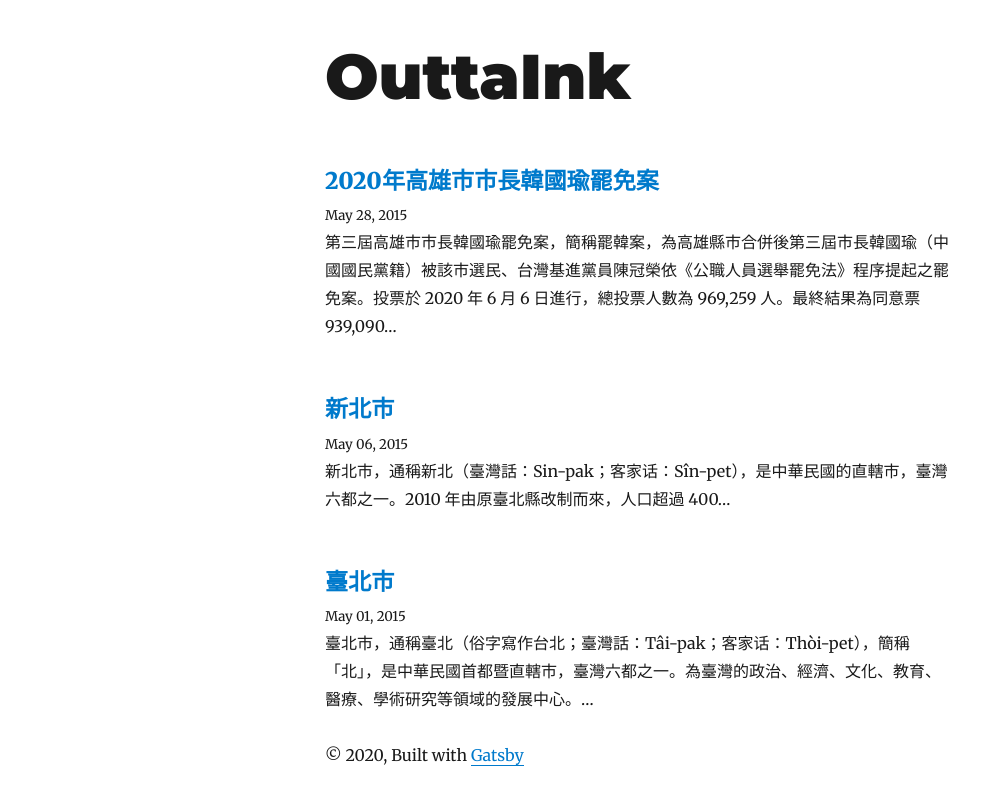
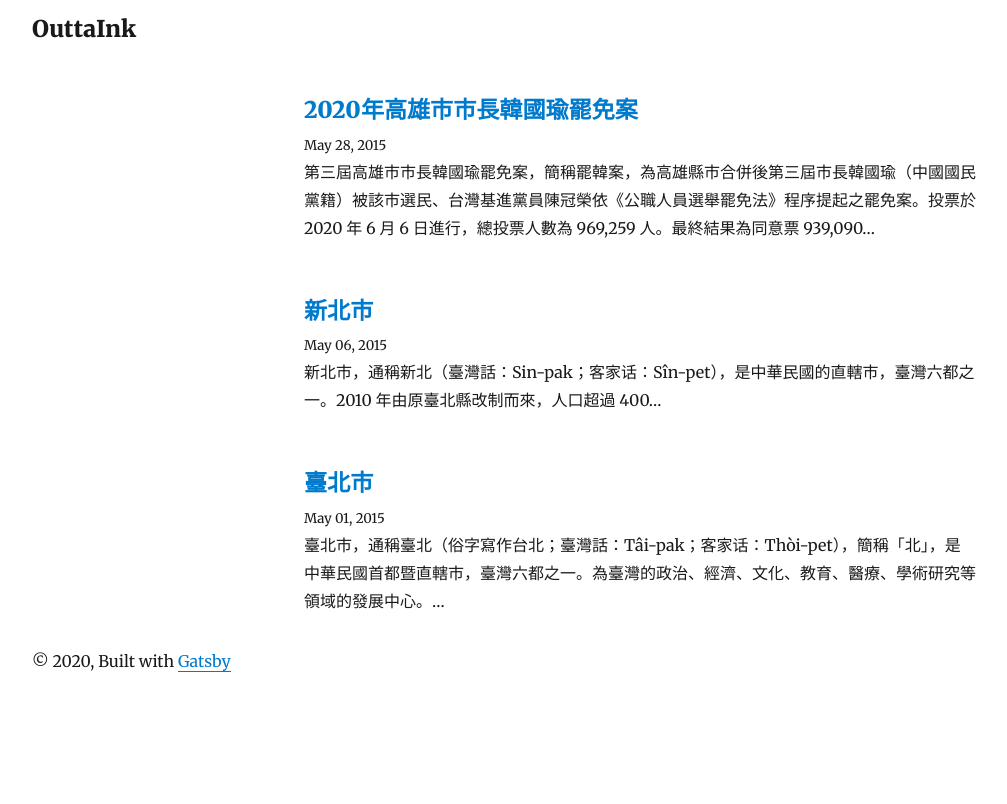
Before and after one commit to tsengjonathan/outtaink.com, a Gatsby site: page / in a window 1280 px wide. Shown: the whole page, without its empty margins (0-1007 px from the left). Built offline with nearby package versions, Linux system fonts and the light colour scheme; Gatsby itself is replaced by a stand-in of ours; some packages are replaced by stand-ins of ours.

Commit message:
Tweak header and layout width

```diff
--- /dev/null
+++ b/src/components/header.js
@@ -0,0 +1,15 @@
+import React from 'react';
+import { Link } from 'gatsby';
+
+export default function Header({title}) {
+  return (
+    <h3 className="my-0">
+      <Link
+        className="shadow-none text-current"
+        to={`/`}
+      >
+        {title}
+      </Link>
+    </h3>
+  )
+}
--- a/src/components/layout.js
+++ b/src/components/layout.js
@@ -1,63 +1,14 @@
 import React from 'react';
-import { Link } from 'gatsby';
 
-import { rhythm, scale } from '../utils/typography';
+import Header from '../components/header';
 
 const Layout = ({ location, title, children }) => {
-  const rootPath = `${__PATH_PREFIX__}/`;
-  let header;
-
-  if (location.pathname === rootPath) {
-    header = (
-      <h1
-        style={{
-          ...scale(1.5),
-          marginBottom: rhythm(1.5),
-          marginTop: 0,
-        }}
-      >
-        <Link
-          style={{
-            boxShadow: `none`,
-            color: `inherit`,
-          }}
-          to={`/`}
-        >
-          {title}
-        </Link>
-      </h1>
-    );
-  } else {
-    header = (
-      <h3
-        style={{
-          fontFamily: `Montserrat, sans-serif`,
-          marginTop: 0,
-        }}
-      >
-        <Link
-          style={{
-            boxShadow: `none`,
-            color: `inherit`,
-          }}
-          to={`/`}
-        >
-          {title}
-        </Link>
-      </h3>
-    );
-  }
   return (
-    <div
-      style={{
-        marginLeft: `auto`,
-        marginRight: `auto`,
-        maxWidth: rhythm(24),
-        padding: `${rhythm(1.5)} ${rhythm(3 / 4)}`,
-      }}
-    >
-      <header>{header}</header>
-      <main>{children}</main>
+    <div className="px-8 py-4">
+      <Header title={title} />
+      <main className="mx-auto my-8 max-w-2xl"
+      >{children}
+      </main>
       <footer>
         © {new Date().getFullYear()}, Built with
         {` `}
```
